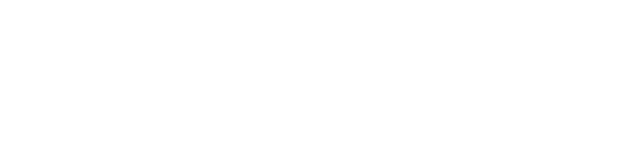
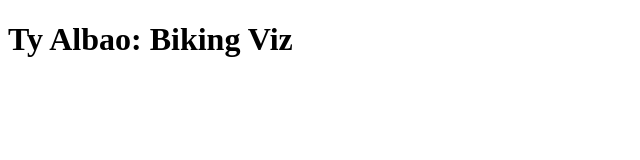
Before and after one commit to TyAlbao/biking, a plain HTML site: page index.html in a window 1280 px wide. Shown: the whole page, without its empty margins (0-640 px from the left). Drawn offline with Linux system fonts and the light colour scheme.

Commit message:
homepage header

```diff
--- a/index.html
+++ b/index.html
@@ -6,6 +6,6 @@
     <title>Ty Albao: Biking Viz</title>
 </head>
 <body>
-
+    <h1>Ty Albao: Biking Viz</h1>
 </body>
 </html>
```
